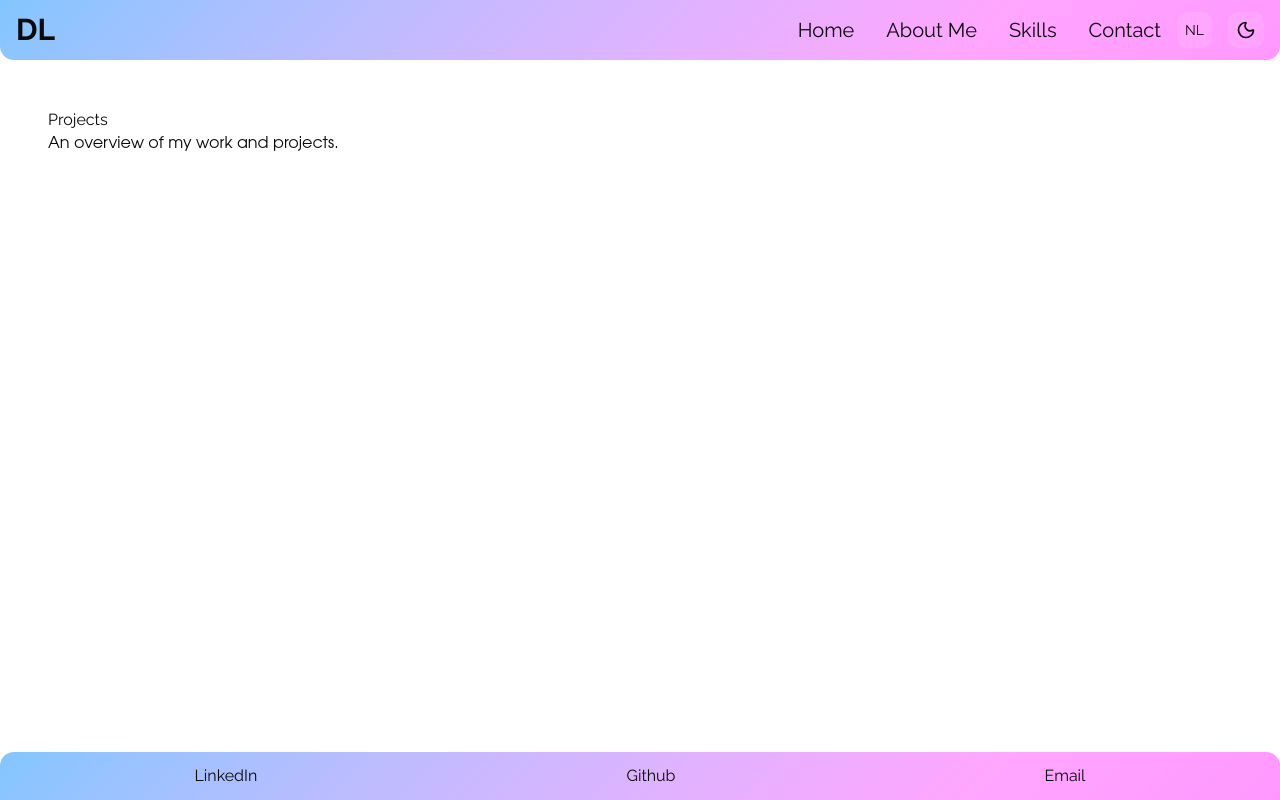
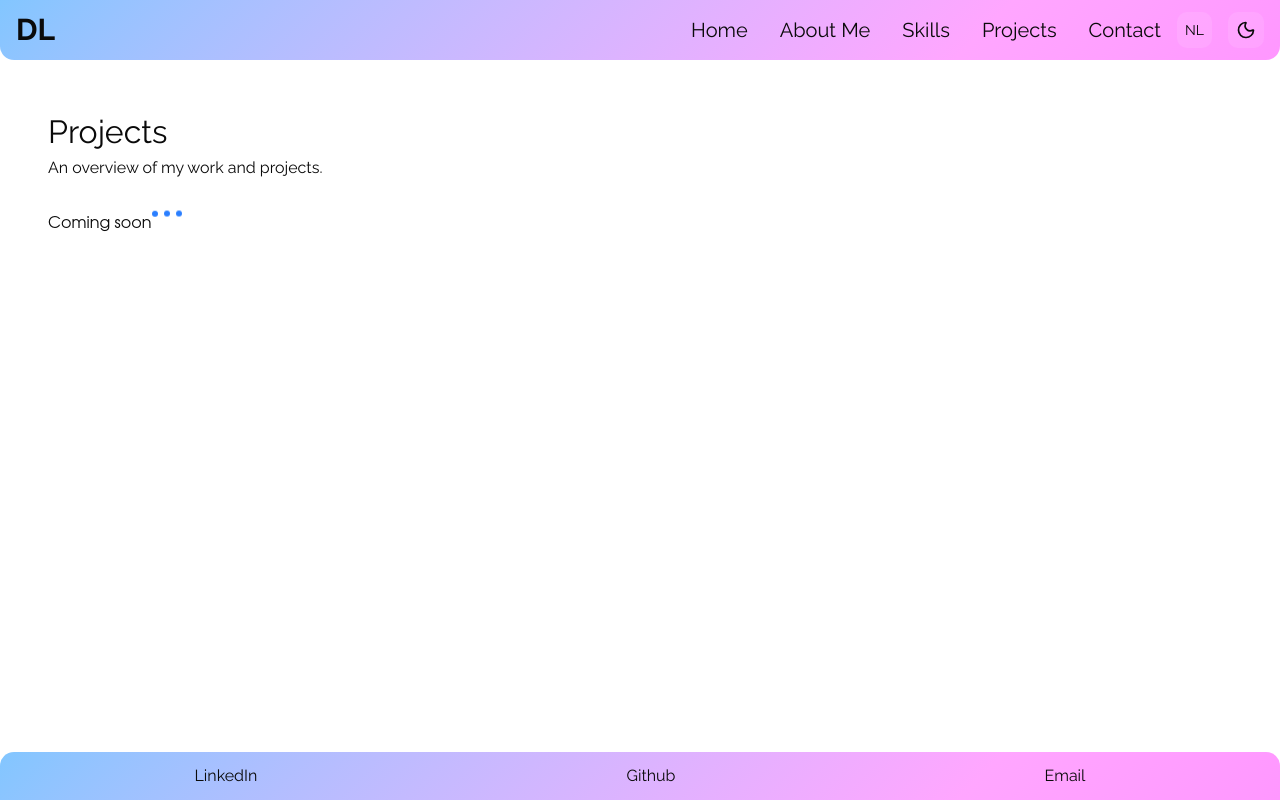
Before and after one commit to DewiLouhenapessy/portfolio-website-frontend, a Next.js app: page /projects in a window 1280 px wide. Built offline with nearby package versions, Linux system fonts and the light colour scheme.

Commit message:
preparations for going live

```diff
--- a/app/globals.css
+++ b/app/globals.css
@@ -184,6 +184,10 @@
 		font-family: var(--heading-font), system-ui, sans-serif;
 	}
 
+	h1 {
+		font-size: xx-large;
+	}
+
 	.loader {
 		position: relative;
 		width: 350px;
--- a/app/projects/page.tsx
+++ b/app/projects/page.tsx
@@ -1,6 +1,7 @@
 "use client";
 
 import { useLanguage } from "@/components/LanguageProvider";
+import Loader from "@/components/Loader";
 import { pageContent } from "@/lib/i18n";
 
 export default function Projects() {
@@ -9,8 +10,14 @@ export default function Projects() {
 
 	return (
 		<div>
-			<h1>{content.heading[locale]}</h1>
-			<p>{content.description[locale]}</p>
+			<div>
+				<h1>{content.heading[locale]}</h1>
+				<h2>{content.description[locale]}</h2>
+			</div>
+			<div className="pt-8 flex content-end">
+				<p>{content.project[locale]}</p>
+				<Loader size="sm" variant="dots" />
+			</div>
 		</div>
 	);
 }
--- a/app/skills/page.tsx
+++ b/app/skills/page.tsx
@@ -41,7 +41,7 @@ export default function Skills() {
 				return (
 					<section key={vis.category} className="space-y-4">
 						<div>
-							<h2 className="text-2xl font-bold">{categoryLabel}</h2>
+							<h2>{categoryLabel}</h2>
 						</div>
 						{isVisible ? (
 							<SkillMeter
--- a/components/NavBar.tsx
+++ b/components/NavBar.tsx
@@ -21,7 +21,7 @@ const navItems: NavLink[] = [
 	{ href: "/", label: "home" },
 	{ href: "/about", label: "about" },
 	{ href: "/skills", label: "skills" },
-	// { href: "/projects", label: "projects" },
+	{ href: "/projects", label: "projects" },
 	// { href: "/quiz", label: "quiz" },
 	{ href: "/contact", label: "contact" },
 ];
--- a/lib/i18n.ts
+++ b/lib/i18n.ts
@@ -52,6 +52,7 @@ export const pageContent = {
 			nl: "Een overzicht van mijn werk en projecten.",
 			en: "An overview of my work and projects.",
 		},
+		project: { nl: "Binnenkort beschikbaar", en: "Coming soon" },
 	},
 	skills: {
 		heading: { nl: "Vaardigheden", en: "Skills" },
```
